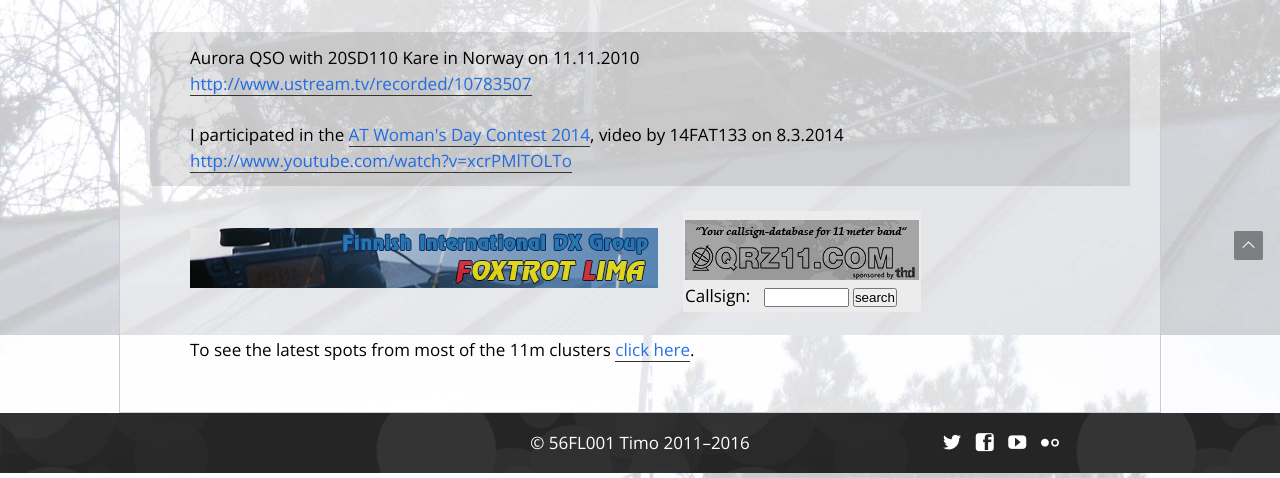
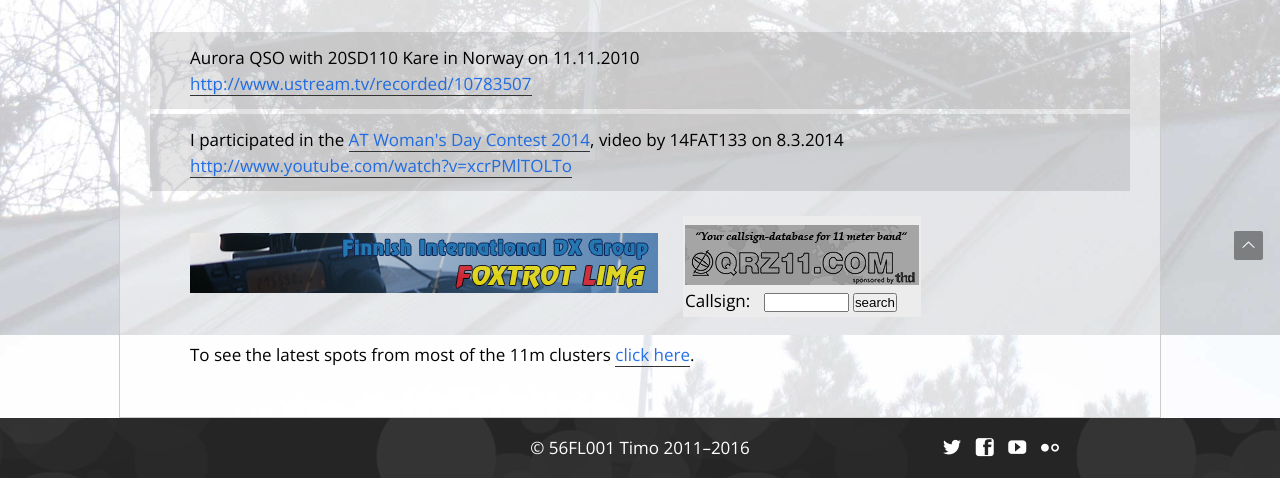
Before and after one commit to teear/56fl001.fldx.org, a Jekyll site: the page built from index.html, in a window 1280 px wide. Shown: the part 625-1103 px from the top of the page. Built offline with Jekyll 4.4.1, drawn with Linux system fonts in a browser that asks for light colours; nearby versions of some CDN libraries.

Commit message:
Margin change for news items on index page

```diff
--- a/css/main.scss
+++ b/css/main.scss
@@ -502,8 +502,7 @@ main ul {
 
 /* News items on index page */
 .news-item {
-margin-left: -40px;
-margin-right: -40px;
+margin: 5px -40px 5px -40px;
 padding: 3px 3px 3px 40px;
 background: rgba(0, 0, 0, 0.1) none repeat scroll 0% 0%;
 }
```
